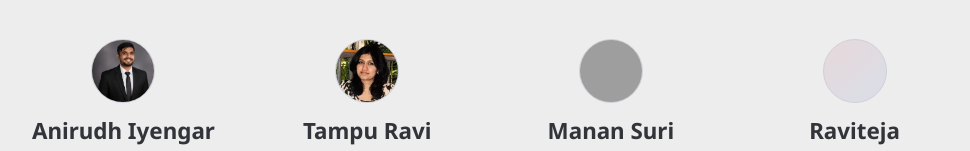
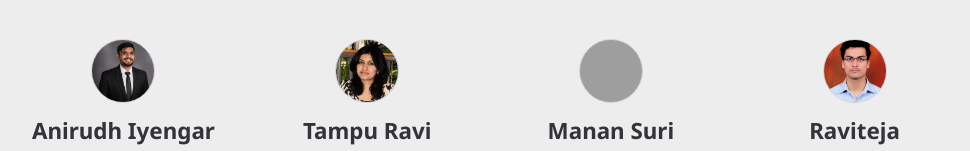
Before and after one commit to coral-lab-asu/diagrams, a plain HTML site: page diagrams_website/pages/index.html in a window 1280 px wide. Shown: the part 3060-3211 px from the top of the page, without its empty margins (151-1121 px from the left). Drawn offline with Linux system fonts and the light colour scheme; grey boxes are pictures that could not be loaded; a web font is replaced by a local one.

Commit message:
Replace avatar div with image for Raviteja Bommireddy

```diff
--- a/diagrams_website/pages/index.html
+++ b/diagrams_website/pages/index.html
@@ -193,7 +193,7 @@
             <p>University of Maryland, College Park</p>
           </article>
           <article class="member">
-            <div class="avatar"></div>
+            <img class="avatar" src="images/ravi_teja.jpeg" alt="Manan Suri" />
             <h3>Raviteja Bommireddy</h3>
             <p>IIITDM</p>
           </article>
```
